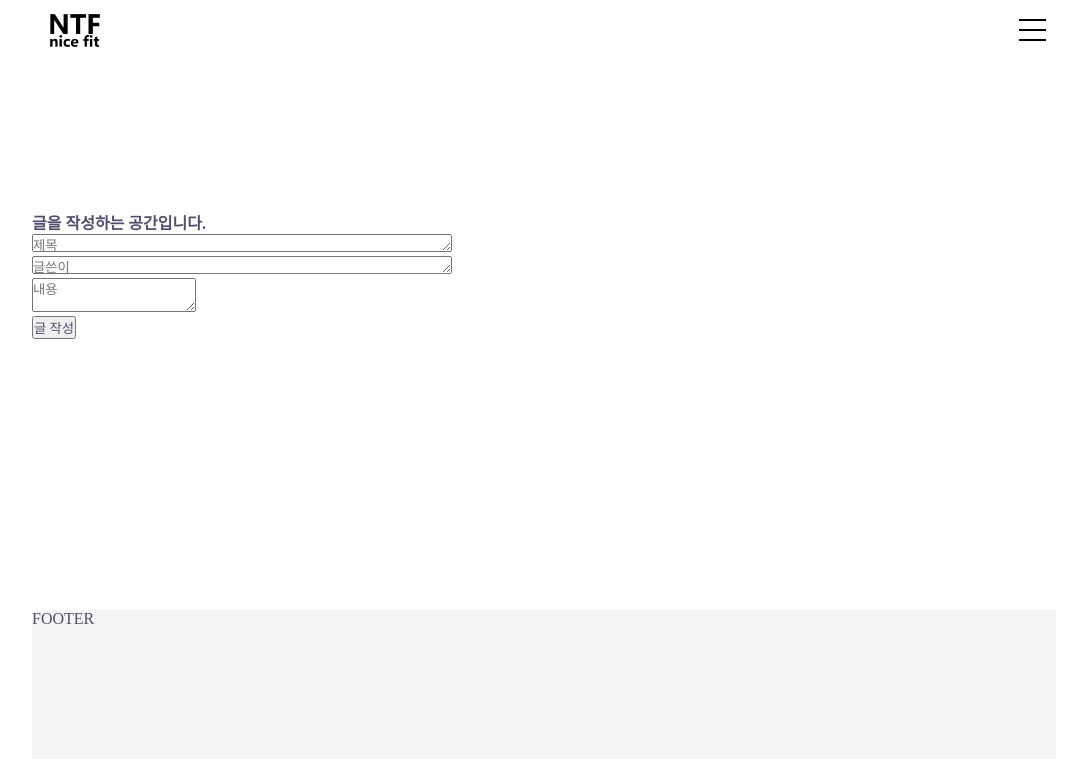
After one commit to OhSSangHoon/SoftwareDesign, a PHP site: page /post/post.php in a window 1280 px wide. The commit adds this page. Shown: the top 759 px of the page, without its empty margins (96-1173 px from the left). Run offline with PHP 8.4, Linux system fonts and the light colour scheme.

Commit message:
게시판추가

```diff
--- a/css/css.css
+++ b/css/css.css
@@ -249,6 +253,11 @@ footer p { color:white; font-size:13px; line-height:25px; }
 
 .aa:hover { text-decoration: underline; }
 
+
+/* post */
+.post { width:100%; height:250px; margin:150px 0; }
+
+
 /*effect*/
 .clicks { background:#514F6E; color:#ffffff; transition:none; font-weight: bolder; }
 
--- a/lib/header.php
+++ b/lib/header.php
@@ -47,8 +47,8 @@
 			<div class="burlist">
 				<ul>
 					<li onclick="location.href='/'">&nbsp;메인 홈</li>
-					<li onclick="location.href='/mypage/mypage.php';">&nbsp;옷 구경하러가기</li>
-					<li>&nbsp;오늘의 룩</li>
+					<li>&nbsp;옷 구경하러가기</li>
+					<li onclick="location.href='/post/post.php';">&nbsp;ootd (오늘 뭐 입지)</li>
 					<li onclick="location.href='/style/category.php';">&nbsp;스타일 유형 설명</li>
 				</ul>
 			</div>
--- /dev/null
+++ b/post/post.php
@@ -0,0 +1,36 @@
+<?php include_once "../lib/header.php" ?>
+<!DOCTYPE html>
+<html lang="en">
+<head>
+<meta charset="UTF-8">
+<title>게시판</title>
+<link rel="stylesheet" type="text/css" href="/BBS/css/style.css" />
+</head>
+<body>
+    <div class="container">
+    <div id="post" class="post">
+        <h4>글을 작성하는 공간입니다.</h4>
+            <div id="write_area">
+                <form action="write_ok.php" method="post">
+                    <div id="in_title">
+                        <textarea name="title" id="utitle" rows="1" cols="55" placeholder="제목" maxlength="100" required></textarea>
+                    </div>
+                    <div class="wi_line"></div>
+                    <div id="in_name">
+                        <textarea name="name" id="uname" rows="1" cols="55" placeholder="글쓴이" maxlength="100" required></textarea>
+                    </div>
+                    <div class="wi_line"></div>
+                    <div id="in_content">
+                        <textarea name="content" id="ucontent" placeholder="내용" required></textarea>
+                    </div>
+                    <div class="bt_se">
+                        <button type="submit">글 작성</button>
+                    </div>
+                </form>
+            </div>
+        </div>
+    </div>
+    </body>
+</html>
+
+<?php include_once "../lib/footer.php" ?>
```
Also changed, not shown: other parts of css/css.css (+19 -15 lines).
